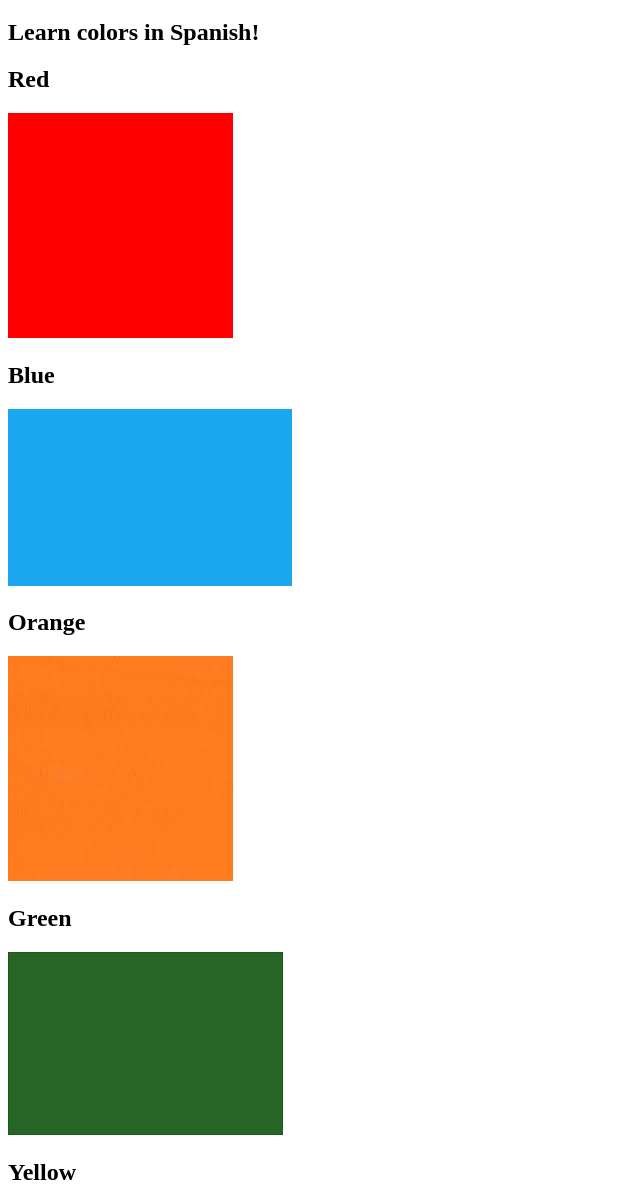
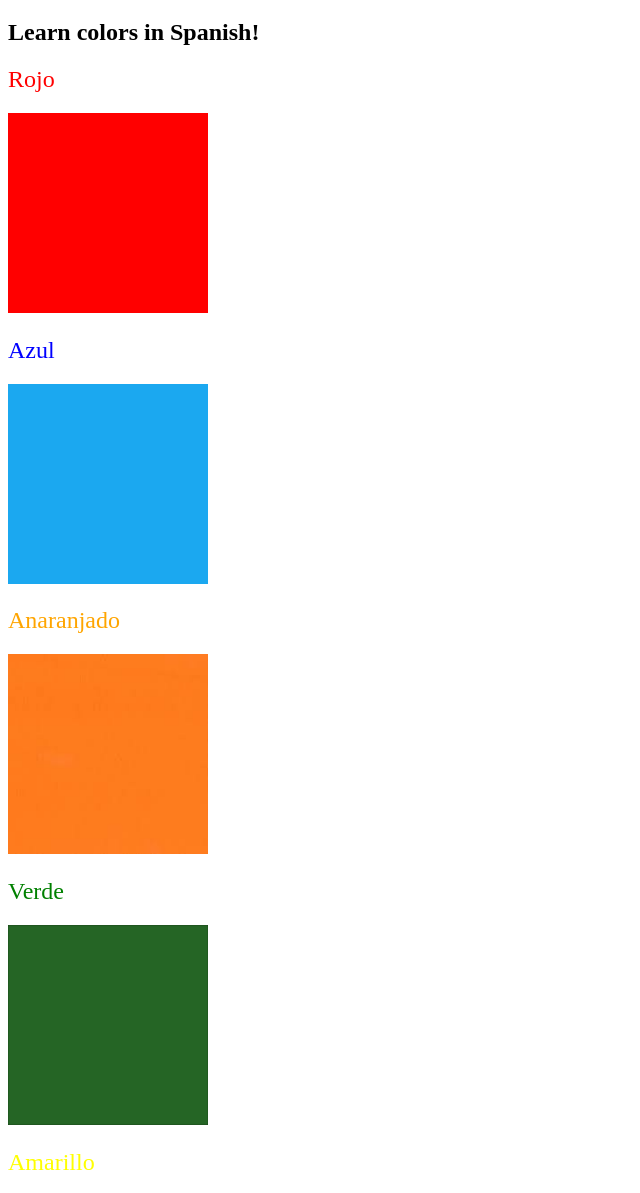
Before and after one commit to SobiahSelvarajah/ss-5-colour-vocab, a plain HTML site: page index.html in a window 1280 px wide. Shown: the part 61-1254 px from the top of the page, without its empty margins (0-640 px from the left). Drawn offline with Linux system fonts and the light colour scheme.

Commit message:
style.css: styling added

```diff
--- a/index.html
+++ b/index.html
@@ -4,6 +4,7 @@
     <meta charset="UTF-8">
     <meta name="viewport" content="width=device-width, initial-scale=1.0">
     <title>Spanish Vocab</title>
+    <link rel="stylesheet" href="./style.css">
 </head>
 <body>
     <div class="container">
@@ -14,40 +15,40 @@
             Learn colors in Spanish!
         </h2>
         <section class="colors">
-            <h2 class="colorsTitle">
-                Red
+            <h2 class="colorsTitle" id="red">
+                Rojo
             </h2>
             <img
                 src="./assets/images/red.png"
                 alt="image of red color"
                 class="colorsImage"
             >
-            <h2 class="colorsTitle">
-                Blue
+            <h2 class="colorsTitle" id="blue">
+                Azul
             </h2>
             <img
                 src="./assets/images/blue.png"
                 alt="image of blue color"
                 class="colorsImage"
             >
-            <h2 class="colorsTitle">
-                Orange
+            <h2 class="colorsTitle" id="orange">
+                Anaranjado
             </h2>
             <img
                 src="./assets/images/orange.png"
                 alt="image of orange color"
                 class="colorsImage"
             >
-            <h2 class="colorsTitle">
-                Green
+            <h2 class="colorsTitle" id="green">
+                Verde
             </h2>
             <img
                 src="./assets/images/green.png"
                 alt="image of green color"
                 class="colorsImage"
             >
-            <h2 class="colorsTitle">
-                Yellow
+            <h2 class="colorsTitle" id="yellow">
+                Amarillo
             </h2>
             <img
                 src="./assets/images/yellow.png"
--- /dev/null
+++ b/style.css
@@ -0,0 +1,22 @@
+#red {
+    color: red;
+}
+#blue {
+    color: blue;
+}
+#orange {
+    color: orange;
+}
+#green {
+    color: green;
+}
+#yellow {
+    color: yellow;
+}
+.colorsTitle {
+    font-weight: normal;
+}
+img {
+    height: 200px;
+    width: 200px;
+}
```
